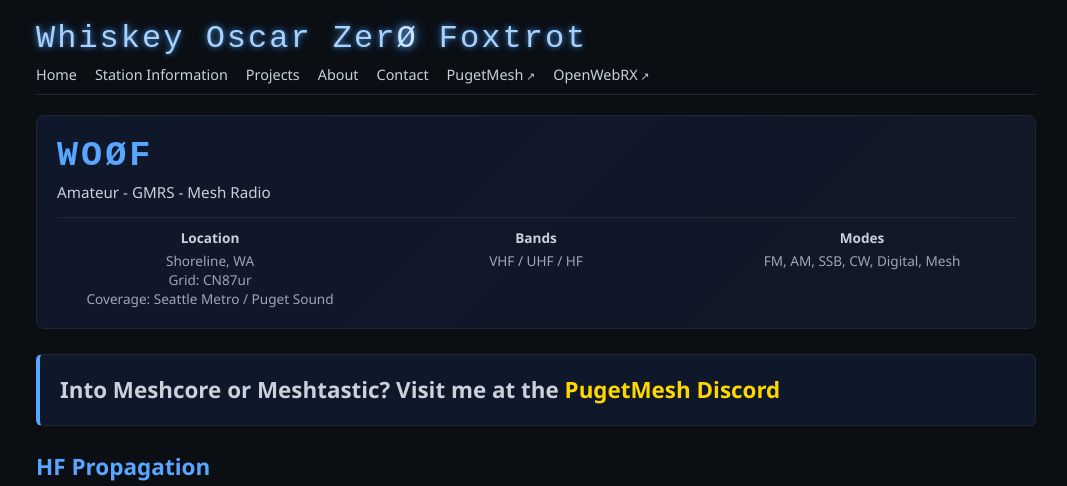
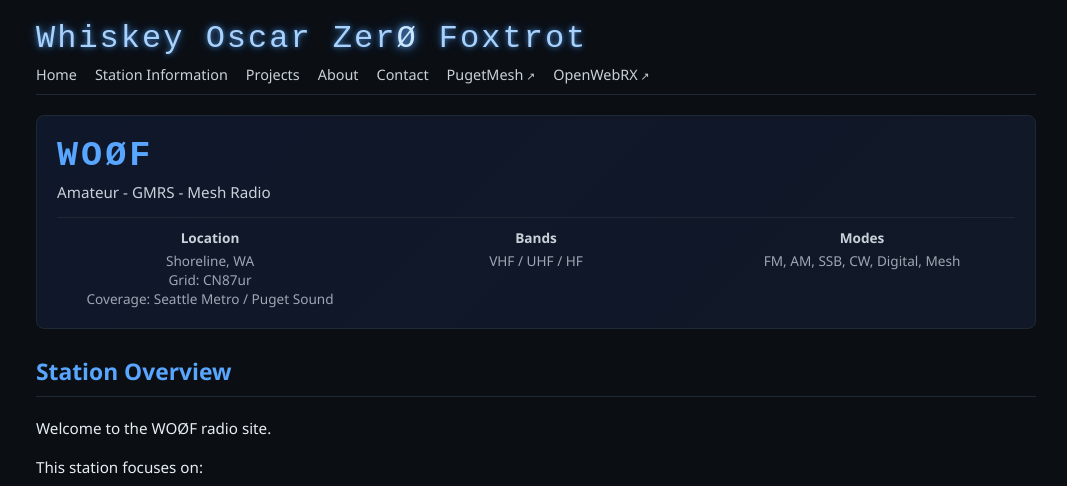
Before and after one commit to Lymitliss/Lymitliss.github.io, a Jekyll site: the page built from index.md, in a window 1280 px wide and 1400 px high, cut to the strip 0-486 px from the top of the window. Shown: the whole strip, without its empty margins (104-1171 px from the left). Built offline with Jekyll 4.4.1, drawn with Linux system fonts in a browser that asks for light colours; some of the changed text lies outside the part shown.

Commit message:
Update default.html

```diff
--- a/_layouts/default.html
+++ b/_layouts/default.html
@@ -50,9 +50,11 @@
       </div>
     </header>
 
+    <main>
+      {{ content }}
+    </main>
+
     {% if page.url == "/" %}
-
-    <!-- MOVED BANNER -->
     <div class="home-banner">
       Into Meshcore or Meshtastic? Visit me at the
       <a href="https://pugetmesh.org/" target="_blank" rel="noopener">
@@ -85,10 +87,6 @@
     </section>
     {% endif %}
 
-    <main>
-      {{ content }}
-    </main>
-
     <footer>
       <p>© {{ site.time | date: "%Y" }} WOØF | Amateur Radio Station</p>
       <div class="counter">
```
